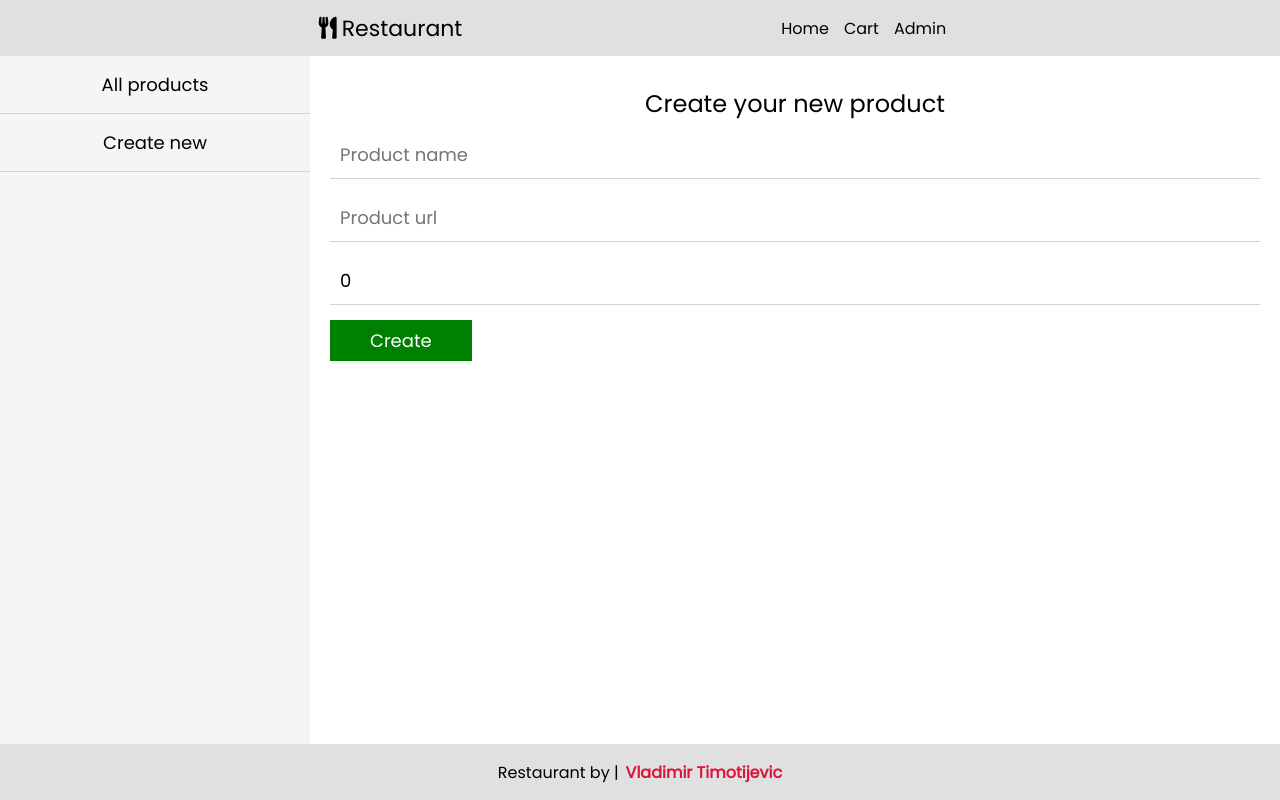
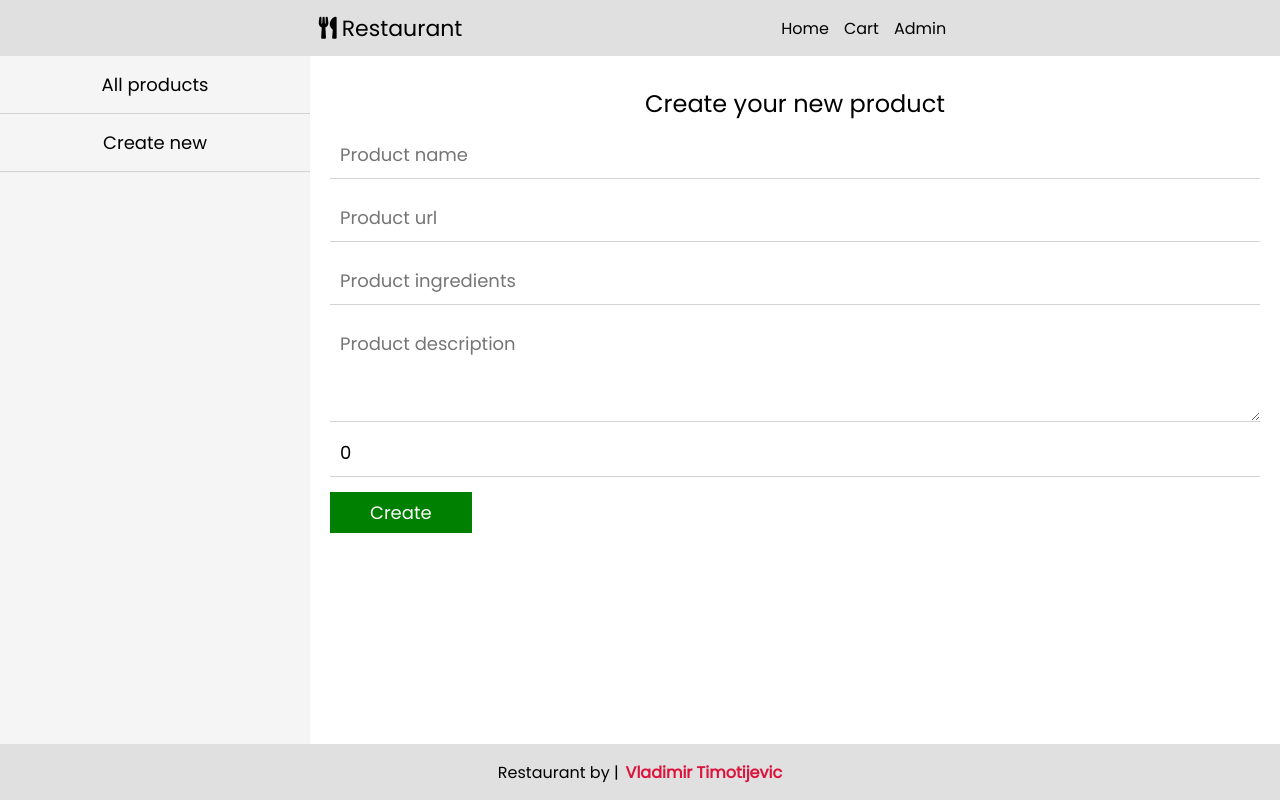
Before and after one commit to TimotijevicVlada/Restaurant_App_React_TS, a React (Create React App) app: page /admin/create in a window 1280 px wide. Built offline with nearby package versions, Linux system fonts and the light colour scheme.

Commit message:
Adding ID, DESCRIPTION and INGREDIENTS

```diff
--- a/src/components/Cart.tsx
+++ b/src/components/Cart.tsx
@@ -7,18 +7,18 @@ const Cart = () => {
     const { cart, setCart, totalPrice, totalQuantity } = useContext(ProductsContext);
 
     const handleDelete = (item: FoodProps) => {
-        const deleted = cart.filter(elem => elem.name !== item.name);
+        const deleted = cart.filter(elem => elem.id !== item.id);
         setCart(deleted);
     }
 
     const handleIncrease = (item: FoodProps) => {
-        setCart(cart.map(elem => elem.name === item.name ?
+        setCart(cart.map(elem => elem.id === item.id ?
             { ...elem, quantity: elem.quantity === 10 ? 10 : elem.quantity + 1 } : elem
         ))
     }
 
     const handleDecrease = (item: FoodProps) => {
-        setCart(cart.map(elem => elem.name === item.name ?
+        setCart(cart.map(elem => elem.id === item.id ?
             { ...elem, quantity: elem.quantity === 1 ? 1 : elem.quantity - 1 } : elem
         ))
     }
--- a/src/components/Products.tsx
+++ b/src/components/Products.tsx
@@ -8,9 +8,9 @@ const Products = () => {
     const { food, cart, setCart } = useContext(ProductsContext);
 
     const addToCart = (item: FoodProps) => {
-        const exist = cart.find(elem => elem.name === item.name);
+        const exist = cart.find(elem => elem.id === item.id);
         if (exist) {
-            setCart(cart.map(elem => elem.name === item.name ?
+            setCart(cart.map(elem => elem.id === item.id ?
                 { ...exist, quantity: exist.quantity === 10 ? 10 : exist.quantity + 1 } : elem
             ))
         } else {
--- a/src/components/admin/AdminAllProducts.tsx
+++ b/src/components/admin/AdminAllProducts.tsx
@@ -6,20 +6,20 @@ import { Link } from 'react-router-dom';
 
 const AdminAllProducts = () => {
 
-    const {food, setFood, setAdminDetails, setProductToUpdate} = useContext(ProductsContext);
+    const { food, setFood, setAdminDetails, setProductToUpdate } = useContext(ProductsContext);
 
     const handleUpdate = (item: FoodProps) => {
-        const itemToUpdate = food.filter(elem => elem.name === item.name);
+        const itemToUpdate = food.filter(elem => elem.id === item.id);
         setProductToUpdate(itemToUpdate);
     }
 
     const handleDelete = (item: FoodProps) => {
-        const deleted = food.filter(elem => elem.name !== item.name);
+        const deleted = food.filter(elem => elem.id !== item.id);
         setFood(deleted);
     }
 
     const handleDetails = (item: FoodProps) => {
-        const seeDetails = food.filter(elem => elem.name === item.name);
+        const seeDetails = food.filter(elem => elem.id === item.id);
         setAdminDetails(seeDetails);
     }
 
--- a/src/components/admin/CreateProduct.tsx
+++ b/src/components/admin/CreateProduct.tsx
@@ -12,9 +12,12 @@ const CreateProduct = () => {
     //Formik library
     const formik = useFormik({
         initialValues: {
+            id: Math.floor(Math.random() * 1000000),
             name: "",
             url: "",
             price: 0,
+            ingredients: "",
+            description: "",
             quantity: 1
         },
         validate,
@@ -22,9 +25,12 @@ const CreateProduct = () => {
             setFood([
                 ...food,
                 {
+                    id: values.id,
                     name: values.name,
                     url: values.url,
                     price: values.price,
+                    ingredients: values.ingredients,
+                    description: values.description,
                     quantity: values.quantity
                 }
             ].reverse())
@@ -63,6 +69,30 @@ const CreateProduct = () => {
                 <input
                     onChange={formik.handleChange}
                     onBlur={formik.handleBlur}
+                    value={formik.values.ingredients}
+                    type="text"
+                    name='ingredients'
+                    placeholder='Product ingredients' />
+            </div>
+            {formik.touched.ingredients && formik.errors.ingredients && (
+                <div className="error">{formik.errors.ingredients}</div>
+            )}
+            <div>
+                <textarea
+                    onChange={formik.handleChange}
+                    onBlur={formik.handleBlur}
+                    value={formik.values.description}
+                    placeholder='Product description'
+                    name="description"
+                    rows={3} />
+            </div>
+            {formik.touched.description && formik.errors.description && (
+                <div className="error">{formik.errors.description}</div>
+            )}
+            <div>
+                <input
+                    onChange={formik.handleChange}
+                    onBlur={formik.handleBlur}
                     value={formik.values.price}
                     type="text"
                     name='price'
--- a/src/components/admin/DetailsProduct.tsx
+++ b/src/components/admin/DetailsProduct.tsx
@@ -15,6 +15,12 @@ const DetailsProduct = () => {
                 <div className='details_price'>
                    <span>Price:</span> <span>${adminDetails[0].price}</span>
                 </div>
+                <div className='details_ingredients'>
+                    <span>Ingredients:</span> <span>{adminDetails[0].ingredients}</span>
+                </div>
+                <div className='details_description'>
+                    <span>Description:</span><span>{adminDetails[0].description}</span>
+                </div>
             </div>
         </div>
     )
--- a/src/components/admin/UpdateProduct.tsx
+++ b/src/components/admin/UpdateProduct.tsx
@@ -11,19 +11,24 @@ const UpdateProduct = () => {
     //Formik library
     const formik = useFormik({
         initialValues: {
+            id: productToUpdate[0].id,
             name: productToUpdate[0].name,
             url: productToUpdate[0].url,
             price: productToUpdate[0].price,
+            ingredients: productToUpdate[0].ingredients,
+            description: productToUpdate[0].description,
             quantity: 1
         },
         validate,
         onSubmit: (values) => {
             const updatedFood = food.map((item) =>
-                item.name === productToUpdate[0].name ? {
+                item.id === productToUpdate[0].id ? {
                     ...item,
                     name: values.name,
                     url: values.url,
                     price: values.price,
+                    ingredients: values.ingredients,
+                    description: values.description
                 } : item);
             setFood(updatedFood);
             setSuccessMessage(true);
@@ -60,6 +65,32 @@ const UpdateProduct = () => {
                 <div className="error">{formik.errors.url}</div>
             )}
             <div>
+                <label>Ingredients</label>
+                <input
+                    onChange={formik.handleChange}
+                    onBlur={formik.handleBlur}
+                    value={formik.values.ingredients}
+                    type="text"
+                    name='ingredients'
+                    placeholder='Product ingredients' />
+            </div>
+            {formik.touched.ingredients && formik.errors.ingredients && (
+                <div className="error">{formik.errors.ingredients}</div>
+            )}
+            <div>
+                <label>Description</label>
+                <textarea
+                    onChange={formik.handleChange}
+                    onBlur={formik.handleBlur}
+                    value={formik.values.description}
+                    placeholder='Product description'
+                    name="description"
+                    rows={3} />
+            </div>
+            {formik.touched.description && formik.errors.description && (
+                <div className="error">{formik.errors.description}</div>
+            )}
+            <div>
                 <label>Price</label>
                 <input
                     onChange={formik.handleChange}
--- a/src/context/Context.tsx
+++ b/src/context/Context.tsx
@@ -2,10 +2,13 @@ import { createContext, useState, useCallback, useEffect } from "react";
 import { products } from "../data";
 
 export type FoodProps = {
+    id: number
     name: string
     url: string
     price: number
     quantity: number
+    ingredients: string
+    description: string
 }
 
 type ProductsProps = {
--- a/src/style/App.css
+++ b/src/style/App.css
@@ -438,6 +438,19 @@
   outline: none;
 }
 
+.App .admin .create div textarea, .App .admin .update div textarea {
+  width: 100%;
+  border: none;
+  border-bottom: 1px solid lightgray;
+  font-size: 18px;
+  font-family: "Poppins";
+  padding: 10px;
+}
+
+.App .admin .create div textarea:focus, .App .admin .update div textarea:focus {
+  outline: none;
+}
+
 .App .admin .create .error, .App .admin .update .error {
   color: red;
   margin-bottom: 10px;
@@ -502,7 +515,7 @@
   font-weight: 200;
 }
 
-.App .admin .details_page .details_info .details_price {
+.App .admin .details_page .details_info .details_price, .App .admin .details_page .details_info .details_ingredients, .App .admin .details_page .details_info .details_description {
   font-size: 25px;
   display: -webkit-box;
   display: -ms-flexbox;
--- a/src/style/App.scss
+++ b/src/style/App.scss
@@ -305,6 +305,17 @@
             outline: none;
           }
         }
+        textarea {
+          width: 100%;
+          border: none;
+          border-bottom: 1px solid lightgray;
+          font-size: 18px;
+          font-family: "Poppins";
+          padding: 10px;
+          &:focus {
+            outline: none;
+          }
+        }
       }
       .error {
         color: red;
@@ -355,7 +366,7 @@
           text-align: center;
           font-weight: 200;
         }
-        .details_price {
+        .details_price, .details_ingredients, .details_description {
           font-size: 25px;
           display: flex;
           justify-content: space-between;
--- a/src/validation/Validation.ts
+++ b/src/validation/Validation.ts
@@ -1,10 +1,12 @@
-import {FoodProps} from "../context/Context";
+import { FoodProps } from "../context/Context";
 
 //I need optional keys inside this object
 type ValidationProps = {
   name: string
   url: string
   price: string
+  description: string
+  ingredients: string
 }
 
 //Custom form validation
@@ -20,6 +22,14 @@ export const validate = (values: FoodProps) => {
     errors.url = "URL is required!";
   }
 
+  if (!values.description) {
+    errors.description = "Description is required!";
+  }
+
+  if (!values.ingredients) {
+    errors.ingredients = "Ingredients is required!";
+  }
+
   if (!values.price) {
     errors.price = "Price is required!";
   }
```
Also changed, not shown: src/data.ts (+12 -3 lines), 1 other file (tests, documents, lock files or other folders). Lines whose indentation alone changed are shown as unchanged.
